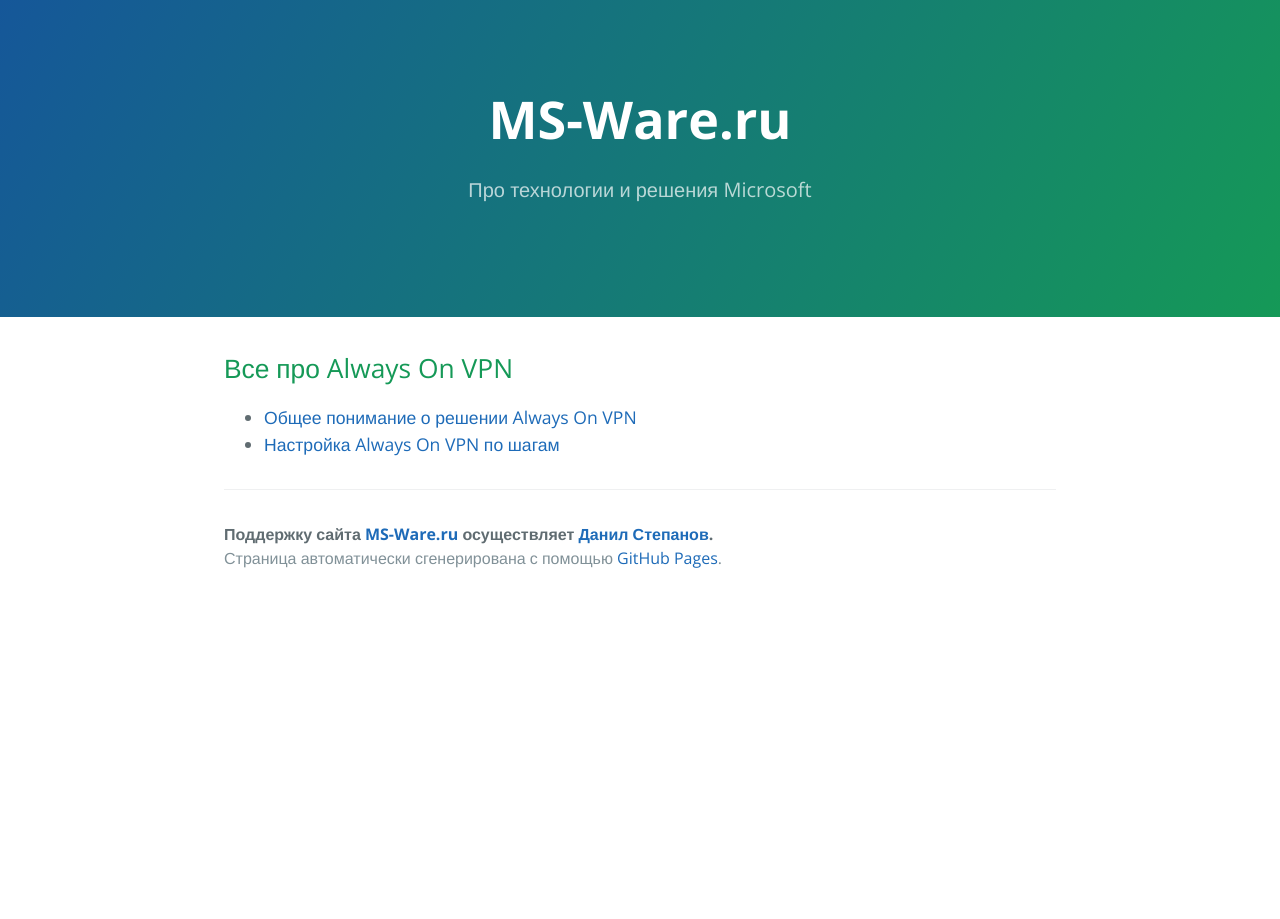
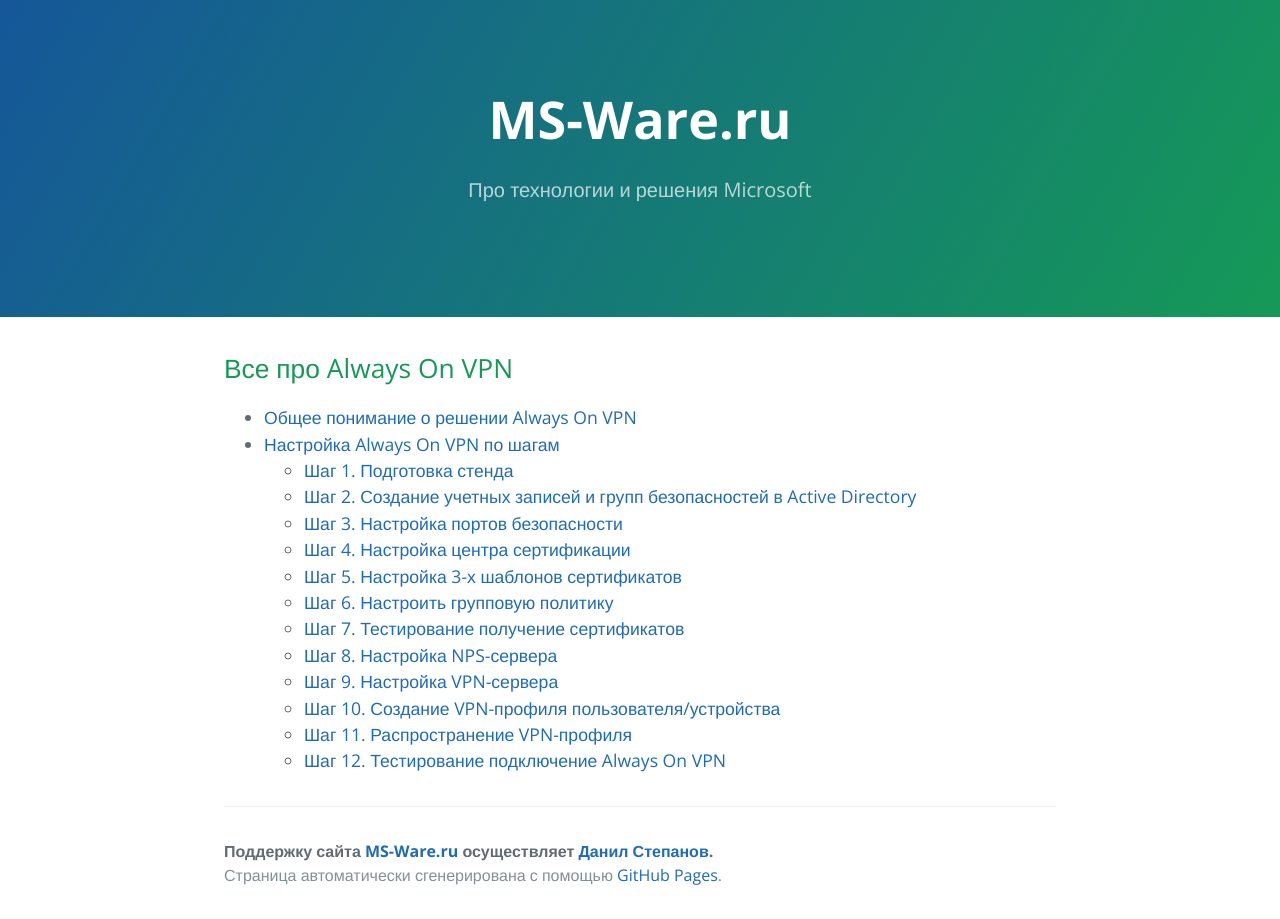
Before and after one commit to dasternd/ms-ware.github.io, a Jekyll site: the page built from windows/alwaysonvpn/index.md, in a window 1280 px wide. Built offline with Jekyll 4.4.1, drawn with Linux system fonts in a browser that asks for light colours; our own code applies the rules of GitHub Pages for plain Markdown files.

Commit message:
FIX. Always On VPN

```diff
--- a/windows/alwaysonvpn/index.md
+++ b/windows/alwaysonvpn/index.md
@@ -2,3 +2,15 @@
 
 * [Общее понимание о решении Always On VPN](./overview)
 * [Настройка Always On VPN по шагам](./step-by-step)
+    * [Шаг 1. Подготовка стенда](./step1)
+    * [Шаг 2. Создание учетных записей и групп безопасностей в Active Directory](./step3)
+    * [Шаг 3. Настройка портов безопасности](./step4)
+    * [Шаг 4. Настройка центра сертификации](./step2)
+    * [Шаг 5. Настройка 3-х шаблонов сертификатов](./step5)
+    * [Шаг 6. Настроить групповую политику](./step6)
+    * [Шаг 7. Тестирование получение сертификатов](./step7)
+    * [Шаг 8. Настройка NPS-сервера](./step8)
+    * [Шаг 9. Настройка VPN-сервера](./step9)
+    * [Шаг 10. Создание VPN-профиля пользователя/устройства](./step10)
+    * [Шаг 11. Распространение VPN-профиля](./step11)
+    * [Шаг 12. Тестирование подключение Always On VPN](./step12)
```
Also changed, not shown: windows/alwaysonvpn/step2.md (+1 -1 lines), windows/alwaysonvpn/step3.md (+1 -1 lines), windows/alwaysonvpn/step4.md (+1 -1 lines).
